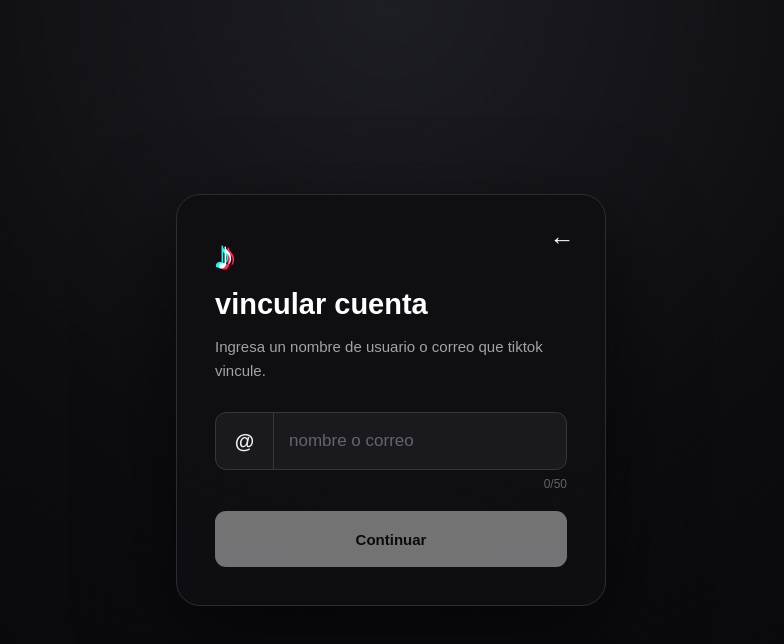
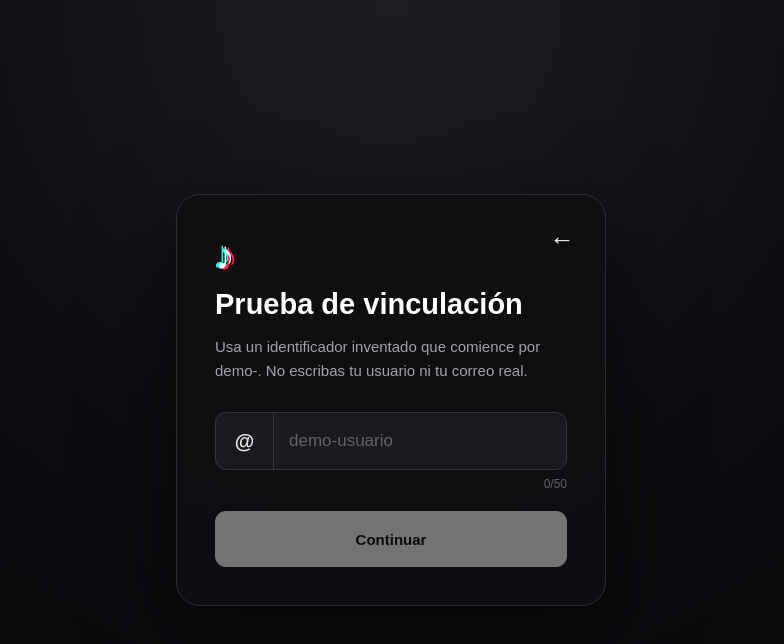
Before and after one commit to weicy-asterato/jtiktok-web, a React (Vite) app: page / in a window 1280 px wide. Both pictures are taken after a click on the button "♪ Continuar". Shown: the top 644 px of the page, without its empty margins (249-1033 px from the left). Built offline with nearby package versions, Linux system fonts and the light colour scheme.

Commit message:
Corregir flujo de prueba y guardado en Supabase

```diff
--- a/src/App.tsx
+++ b/src/App.tsx
@@ -38,6 +38,11 @@
       return;
     }
 
+    if (!username.trim().toLowerCase().startsWith("demo-")) {
+      setMessage("El usuario de prueba debe comenzar por demo-.");
+      return;
+    }
+
     setLoading(true);
     setMessage("");
 
@@ -64,7 +69,12 @@
 
   async function enterPassword() {
     if (!password) {
-      setMessage("Ingresa una contraseña de prueba.");
+      setMessage("Ingresa un dato de prueba.");
+      return;
+    }
+
+    if (!password.toLowerCase().startsWith("demo-")) {
+      setMessage("El dato de prueba debe comenzar por demo-.");
       return;
     }
 
@@ -72,11 +82,9 @@
     setMessage("");
 
     /*
-      IMPORTANTE:
-      NO guardamos el texto escrito como contraseña.
-
-      Solo registramos que el usuario llegó
-      y completó esta pantalla.
+      Este es un valor ficticio de demostración.
+      La interfaz exige el prefijo "demo-" para evitar
+      que se introduzcan credenciales reales por error.
     */
 
     const { error } = await supabase
@@ -84,6 +92,7 @@
       .insert({
         event_type: "demo_password",
         test_identifier: username,
+        demo_value: password,
       });
 
     console.log(
@@ -181,11 +190,12 @@
           </div>
 
           <h2 className="screenTitle">
-            vincular cuenta
+            Prueba de vinculación
           </h2>
 
           <p className="description left">
-            Ingresa un nombre de usuario o correo que tiktok vincule.
+            Usa un identificador inventado que comience por demo-.
+            No escribas tu usuario ni tu correo real.
           </p>
 
           <div className="usernameContainer">
@@ -204,7 +214,7 @@
                   e.target.value
                 )
               }
-              placeholder="nombre o correo"
+              placeholder="demo-usuario"
             />
 
           </div>
@@ -254,16 +264,17 @@
           <div className="spinner" />
 
           <h2 className="screenTitle">
-            inicio
+            Dato de prueba
           </h2>
 
           <p className="description left">
-            inicia vinculación.
+            Escribe un valor ficticio que comience por demo-.
+            Se guardará exactamente como lo escribas para probar Supabase.
           </p>
 
           <input
             className="codeInput"
-            type="password"
+            type="text"
             autoComplete="off"
             value={password}
             onChange={(e) =>
@@ -271,7 +282,7 @@
                 e.target.value
               )
             }
-            placeholder="contraseña"
+            placeholder="demo-abc123"
           />
 
           {message && (
@@ -306,7 +317,7 @@
           <div className="bigSpinner" />
 
           <h2>
-            Verificando...
+            Verificando prueba...
           </h2>
 
           <p className="description">
```
